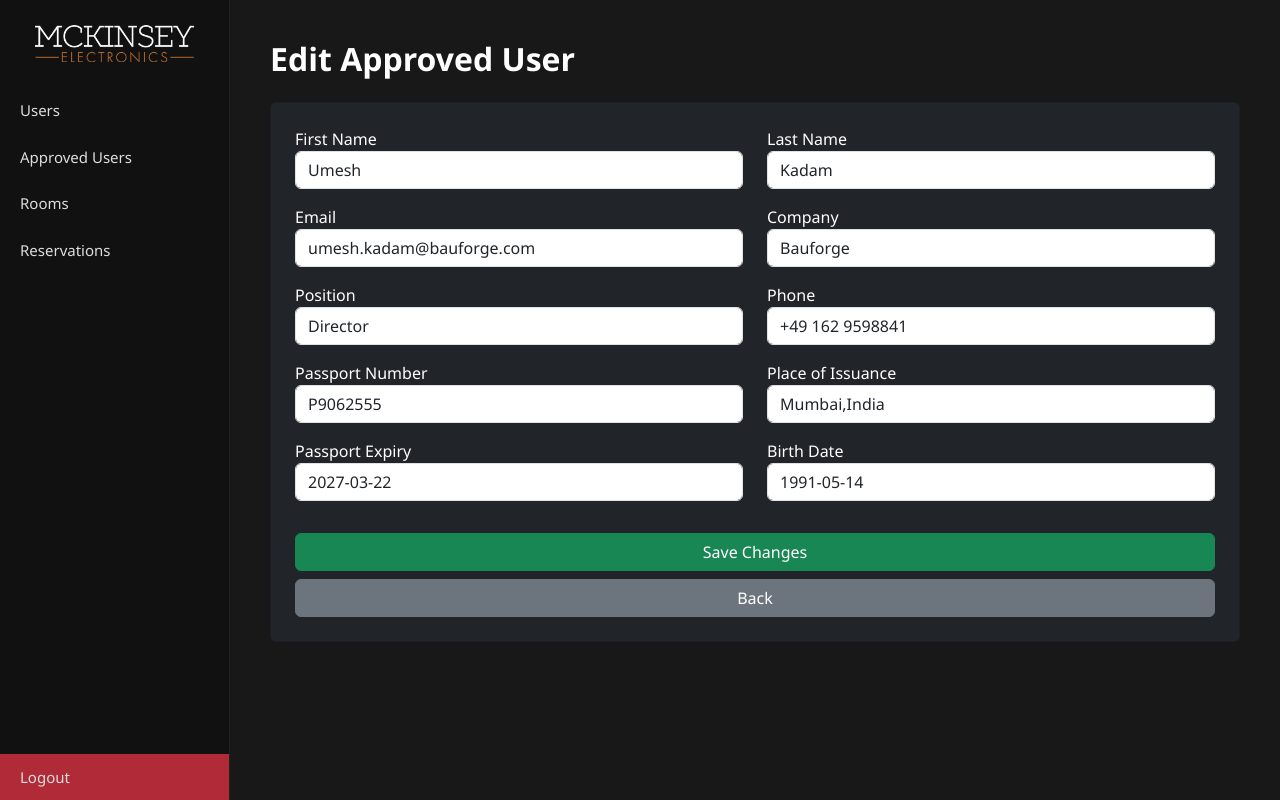
After one commit to mckinsey664/booking, a Flask app: page /admin/edit_approved_user/7 in a window 1280 px wide. The commit adds this page. Run offline with Flask 3, Linux system fonts and the light colour scheme; a user stored in the database is signed in; data comes from the database, SQL or seed files in the repository; parts of the project's set-up code (start-up, migrations or seed data) failed here and were passed over.

Commit message:
add edit user

```diff
--- a/app.py
+++ b/app.py
@@ -624,6 +624,48 @@ def build_invitation_subject(date_str, start_time, end_time):
         f"Invitation: Semicon Summit Dubai 2025 @ "
         f"{weekday} {month} {day}, {year} {pretty_start} - {pretty_end} (GMT+4)"
     )
+
+@app.route("/admin/edit_approved_user/<int:user_id>", methods=["GET", "POST"])
+def edit_approved_user(user_id):
+    # Only admin
+    if session.get("email") != "lynn.m@mckinsey-electronics.com":
+        return redirect(url_for("login"))
+
+    conn = get_db()
+    conn.row_factory = sqlite3.Row
+    c = conn.cursor()
+
+    # Load user data
+    user = c.execute("SELECT * FROM approved_users WHERE id=?", (user_id,)).fetchone()
+    if not user:
+        flash("User not found.", "danger")
+        return redirect(url_for("admin_approved_users"))
+
+    if request.method == "POST":
+        first = request.form.get("first_name")
+        last = request.form.get("last_name")
+        email = request.form.get("email")
+        company = request.form.get("company_name")
+        position = request.form.get("position")
+        phone = request.form.get("phone")
+        passport = request.form.get("passport_number")
+        place = request.form.get("passport_place")
+        expiry = request.form.get("passport_expiry")
+        birth = request.form.get("birth_date")
+
+        c.execute("""
+            UPDATE approved_users
+            SET first_name=?, last_name=?, email=?, company_name=?, position=?,
+                phone=?, passport_number=?, passport_place=?, passport_expiry=?, birth_date=?
+            WHERE id=?
+        """, (first, last, email, company, position, phone, passport, place, expiry, birth, user_id))
+
+        conn.commit()
+        flash("✅ User updated successfully!", "success")
+        return redirect(url_for("admin_approved_users"))
+
+    return render_template("edit_approved_user.html", user=user)
+
 
 ################################################################################################
 
--- a/templates/admin_approved_users.html
+++ b/templates/admin_approved_users.html
@@ -64,6 +64,12 @@
         <td>{{ u['birth_date'] or '-' }}</td>
         <td>{{ u['created_date'] }}</td>
         <td>
+          <a href="{{ url_for('edit_approved_user', user_id=user['id']) }}"
+          class="btn btn-warning btn-sm">
+          Edit
+          </a>
+        </td>
+        <td>
           <form method="POST"
                 action="{{ url_for('delete_approved_user', user_id=u['id']) }}"
                 onsubmit="return confirm('Are you sure you want to delete this user?');">
--- /dev/null
+++ b/templates/edit_approved_user.html
@@ -0,0 +1,64 @@
+{% extends "admin_dashboard.html" %}
+{% block content %}
+
+<h2 class="mb-4">Edit Approved User</h2>
+
+<form method="POST" class="card p-4 bg-dark text-white">
+  <div class="row">
+    <div class="col-md-6 mb-3">
+      <label>First Name</label>
+      <input type="text" name="first_name" class="form-control" value="{{ user.first_name }}" required>
+    </div>
+
+    <div class="col-md-6 mb-3">
+      <label>Last Name</label>
+      <input type="text" name="last_name" class="form-control" value="{{ user.last_name }}" required>
+    </div>
+
+    <div class="col-md-6 mb-3">
+      <label>Email</label>
+      <input type="email" name="email" class="form-control" value="{{ user.email }}" required>
+    </div>
+
+    <div class="col-md-6 mb-3">
+      <label>Company</label>
+      <input type="text" name="company_name" class="form-control" value="{{ user.company_name }}">
+    </div>
+
+    <div class="col-md-6 mb-3">
+      <label>Position</label>
+      <input type="text" name="position" class="form-control" value="{{ user.position }}">
+    </div>
+
+    <div class="col-md-6 mb-3">
+      <label>Phone</label>
+      <input type="text" name="phone" class="form-control" value="{{ user.phone }}">
+    </div>
+
+    <div class="col-md-6 mb-3">
+      <label>Passport Number</label>
+      <input type="text" name="passport_number" class="form-control" value="{{ user.passport_number }}">
+    </div>
+
+    <div class="col-md-6 mb-3">
+      <label>Place of Issuance</label>
+      <input type="text" name="passport_place" class="form-control" value="{{ user.passport_place }}">
+    </div>
+
+    <div class="col-md-6 mb-3">
+      <label>Passport Expiry</label>
+      <input type="text" name="passport_expiry" class="form-control" value="{{ user.passport_expiry }}">
+    </div>
+
+    <div class="col-md-6 mb-3">
+      <label>Birth Date</label>
+      <input type="text" name="birth_date" class="form-control" value="{{ user.birth_date }}">
+    </div>
+  </div>
+
+  <button class="btn btn-success w-100 mt-3">Save Changes</button>
+
+  <a href="{{ url_for('admin_approved_users') }}" class="btn btn-secondary w-100 mt-2">Back</a>
+</form>
+
+{% endblock %}
```
